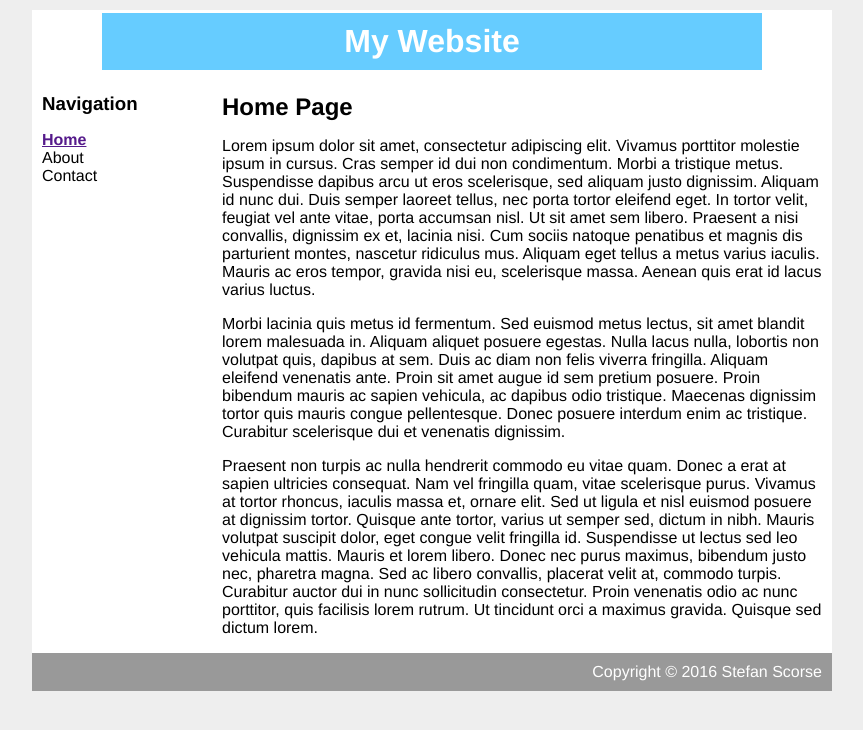
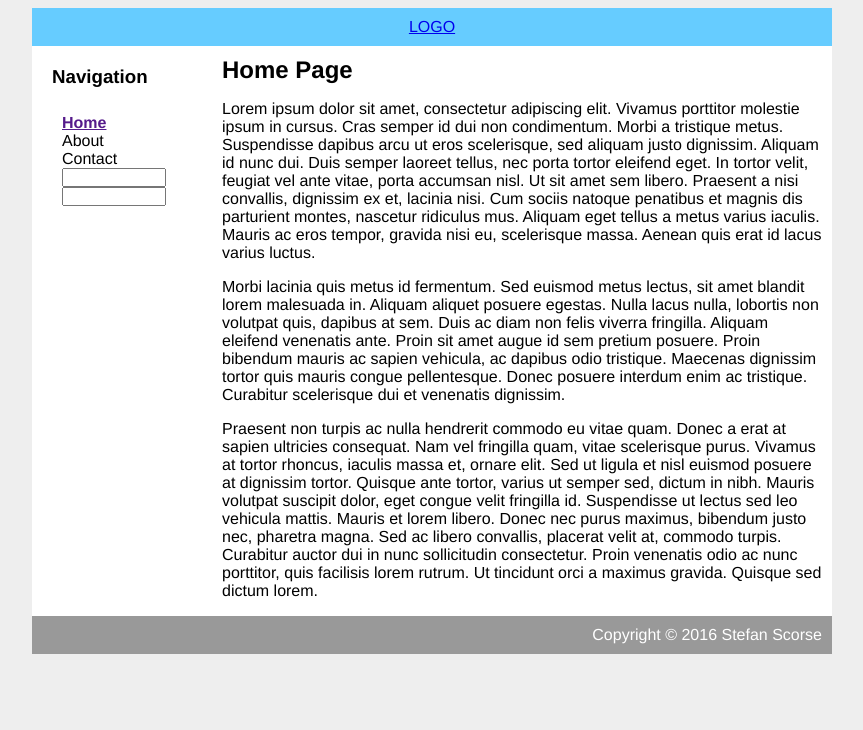
Before and after one commit to sirix123/websiteprac, a PHP site: page / in a window 1280 px wide. Shown: the top 730 px of the page, without its empty margins (208-1071 px from the left). Run offline with PHP 8.4, Linux system fonts and the light colour scheme.

Commit message:
update 1 with ignore img dir

```diff
--- a/index.html
+++ b/index.html
@@ -15,11 +15,16 @@ MYSQL is database engine
 	<body>
 		<div id = "container">
 
-			<div id = "header">
-				<div class = "logo">
+			<div class= "header">
 
+				<div class= "LOGO">
+					<a href = "#">LOGO</a>
 				</div>
-				<h1>My Website</h1>
+
+				<div class = "banner">
+			 		<img class ="banner-image" scr = "img/banner1.jpg">
+				</div>
+
 			</div>
 
 			<div id = "content">
@@ -30,6 +35,16 @@ MYSQL is database engine
 						<li><a class="selected" href = "">Home</a></li>
 						<li>About</li>
 						<li>Contact</li>
+						<li>
+							<form>
+								<input type="text" name="username" class="usernameForm">
+							</form>
+						</li>
+						<li>
+							<form>
+								<input type="text" name="password" class = "passForm">
+							</form>
+						</li>
 					</ul>
 				</div>
 
--- a/style.css
+++ b/style.css
@@ -14,43 +14,55 @@ h1, h2 ,h3 {
 	margin: 0;
 }
 
-#header {
+.LOGO {
 	background-color: #66CCFF;
 	color: white;
 	text-align: center;
 	padding: 10px;
-	margin: 10px auto;
-	height: 10%;
-	width: 80%;
-	border:solid;
-	border-color:
-	border-width: 0px 0px 0px 0px;
-	clear: both;
 }
 
 #content{
 	padding: 10px;
 }
 
+.banner{
+	width: 100%;
+	display: block;
+}
+
+.banner > .banner-image{
+	width: 100%;
+	display: block;
+}
+
 #nav {
 	padding: 180px;
 	float: left;
-	padding: 0;
+	padding: 10px;
+	text-align: left;
 }
 
 #nav ul {
 	list-style-type: none;
-	padding: 0;
+	padding: 10px;
 }
 
 #nav .selected{
 	font-weight: bold;
 }
 
-#login {
+.usernameForm {
 	float: left;
 	text-align: left;
-	padding: 20px 20px 20px 20px;
+	padding: 0px;
+	width: 100px;
+}
+
+.passForm {
+	float: left;
+	text-align: left;
+	padding: 0px;
+	width: 100px;
 }
 
 
```
Also changed, not shown: img/banner1.jpg (added).
